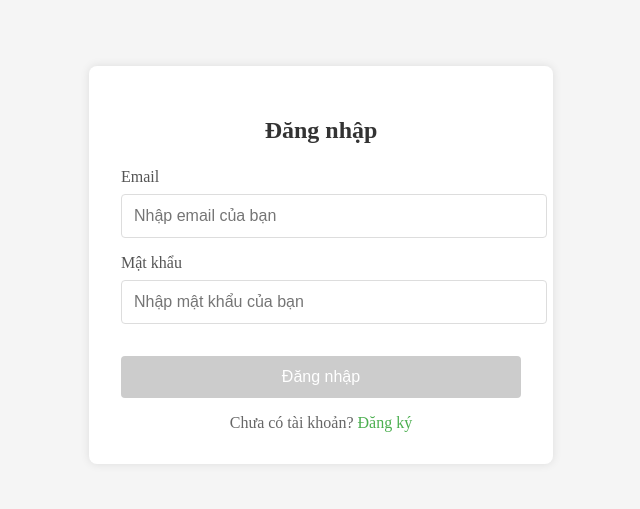
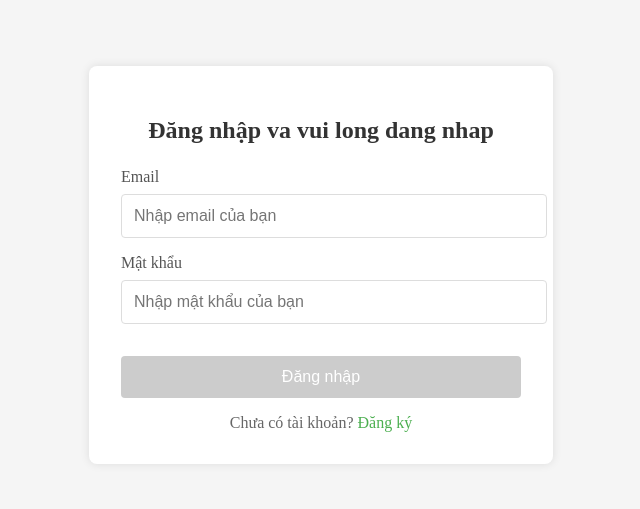
Before and after one commit to Bommer69/Bommer69, an Angular app: page /login in a window 1280 px wide. Shown: the part 143-652 px from the top of the page, without its empty margins (319-959 px from the left). Built offline with nearby package versions, Linux system fonts and the light colour scheme; a small style sheet from the web is missing.

Commit message:
new commit

```diff
--- a/package.json
+++ b/package.json
@@ -8,6 +8,7 @@
     "watch": "ng build --watch --configuration development",
     "test": "ng test",
     "serve:ssr:my-angular-app": "node dist/my-angular-app/server/server.mjs"
+
   },
   "private": true,
   "dependencies": {
@@ -42,6 +43,7 @@
     "karma-jasmine": "~5.1.0",
     "karma-jasmine-html-reporter": "~2.1.0",
     "typescript": "~5.7.2"
+
   },
   "description": "This project was generated using [Angular CLI](https://github.com/angular/angular-cli) version 19.2.3.",
   "main": "index.js",
@@ -56,4 +58,5 @@
     "url": "https://github.com/Bommer69/bai-web/issues"
   },
   "homepage": "https://github.com/Bommer69/bai-web#readme"
+
 }
--- a/src/app/components/login/login.component.html
+++ b/src/app/components/login/login.component.html
@@ -1,6 +1,6 @@
 <div class="login-container">
   <form [formGroup]="loginForm" (ngSubmit)="onSubmit()" class="login-form">
-    <h2>Đăng nhập</h2>
+    <h2>Đăng nhập va vui long dang nhap</h2>
     <div class="form-group">
       <label for="email">Email</label>
       <input
```
